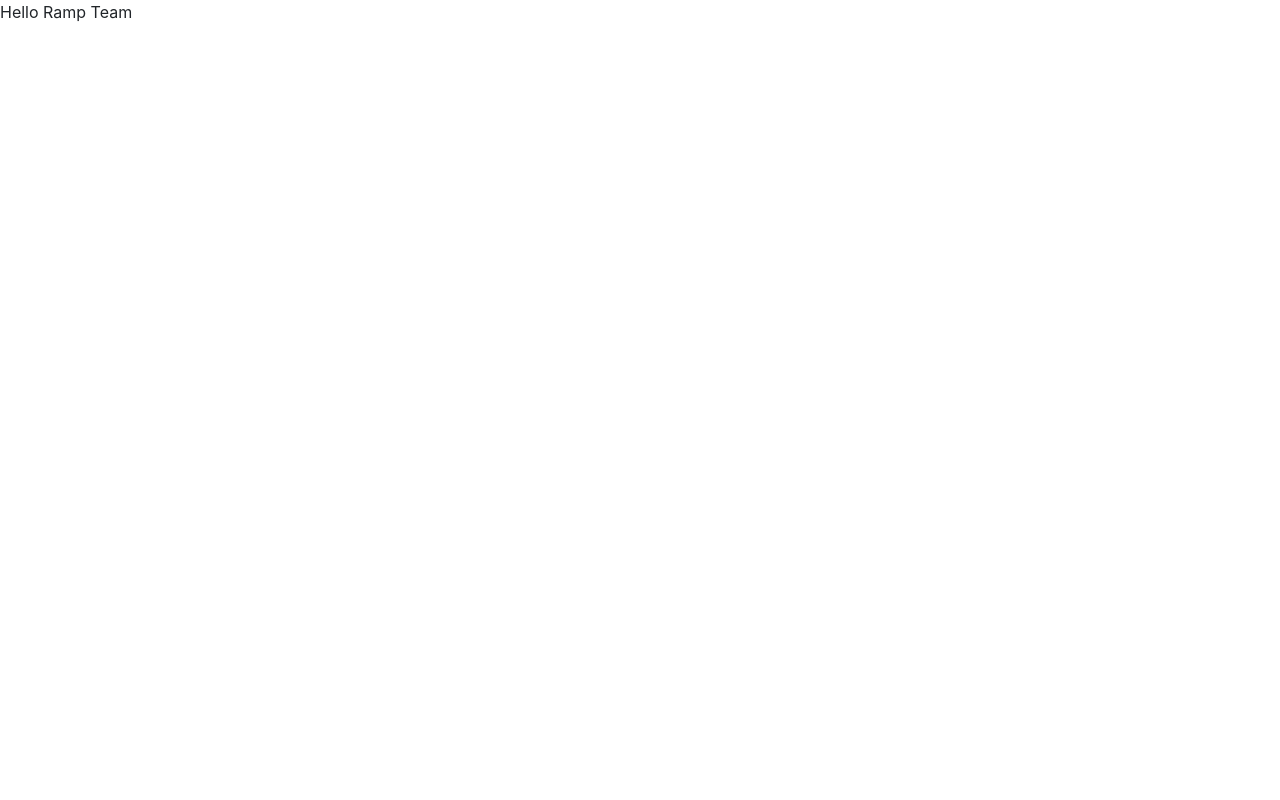
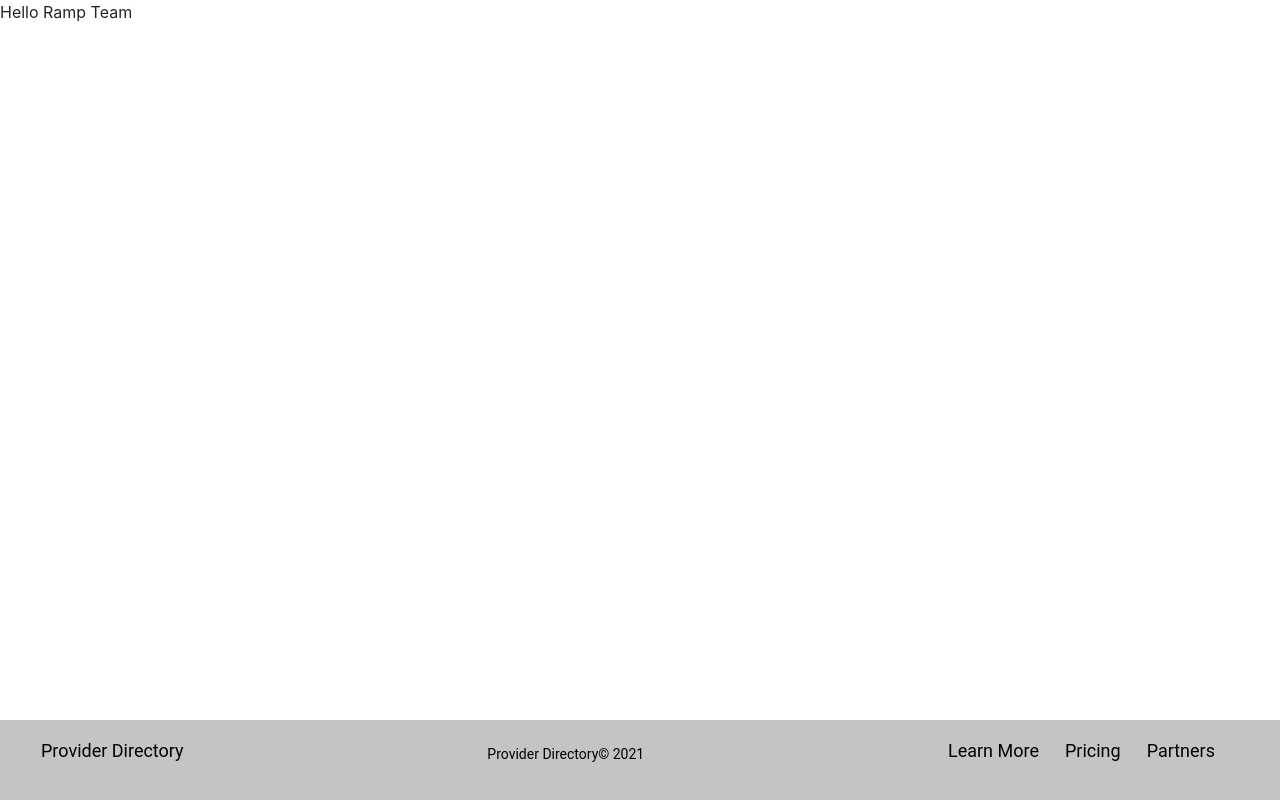
Before and after one commit to Banyan-Labs/ramp, a React (Create React App) app: page / in a window 1280 px wide. Built offline with nearby package versions, Linux system fonts and the light colour scheme.

Commit message:
created footer

```diff
--- a/src/App.js
+++ b/src/App.js
@@ -1,10 +1,12 @@
-import React from 'react';
-import 'bootstrap/dist/css/bootstrap.min.css';
+import React from "react";
+import "bootstrap/dist/css/bootstrap.min.css";
+import Footer from "./components/footer/Footer";
 
 function App() {
   return (
     <div className="App">
       Hello Ramp Team
+      <Footer />
     </div>
   );
 }
--- /dev/null
+++ b/src/components/footer/Footer.js
@@ -0,0 +1,27 @@
+import React from "react";
+import "./style.css";
+import { BrowserRouter, Route, Link } from "react-router-dom";
+
+function Footer() {
+  return (
+    <BrowserRouter>
+      <div className="footer">
+        <p className="provider">Provider Directory</p>
+        <p className="copyright">Provider Directory© 2021</p>
+        <div className="links">
+          <Link to="/ramp/learnmore" className="footerLink" id="link1">
+            Learn More
+          </Link>
+          <Link to="/ramp/pricing" className="footerLink" id="link2">
+            Pricing
+          </Link>
+          <Link to="/ramp/partners" className="footerLink" id="link3">
+            Partners
+          </Link>
+        </div>
+      </div>
+    </BrowserRouter>
+  );
+}
+
+export default Footer;
--- /dev/null
+++ b/src/components/footer/style.css
@@ -0,0 +1,48 @@
+.footer {
+  position: fixed;
+  display: flex;
+  flex-direction: row wrap;
+  justify-content: space-between;
+  bottom: 0;
+  width: 100%;
+  height: 10%;
+  background: #c4c4c4;
+  font-family: Roboto;
+  font-size: 18px;
+  color: #000000;
+}
+
+.provider {
+  margin-left: 41px;
+  padding-top: 17px;
+}
+.copyright {
+  text-align: center;
+  font-family: Roboto;
+  font-size: 14px;
+  color: #000000;
+  padding-top: 24px;
+}
+
+.links {
+  margin-right: 39px;
+  font-family: Roboto;
+  font-size: 18px;
+  color: #000000 !important;
+  padding-top: 17px;
+}
+
+#link1 {
+  color: #000000 !important;
+  padding-right: 26px;
+}
+
+#link2 {
+  color: #000000 !important;
+  padding-right: 26px;
+}
+
+#link3 {
+  color: #000000 !important;
+  padding-right: 26px;
+}
```
